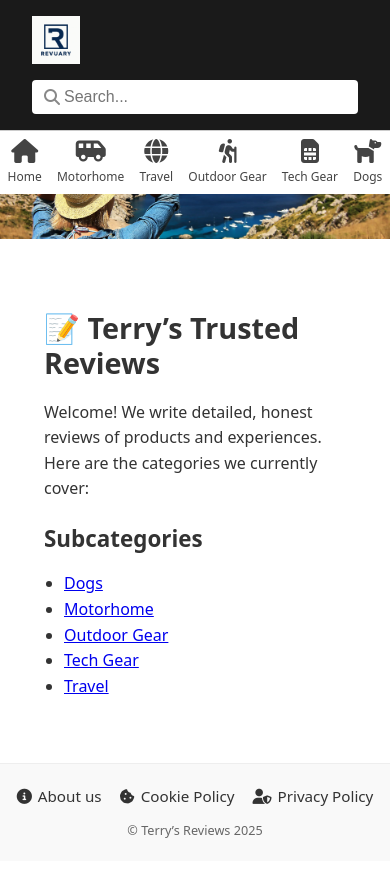
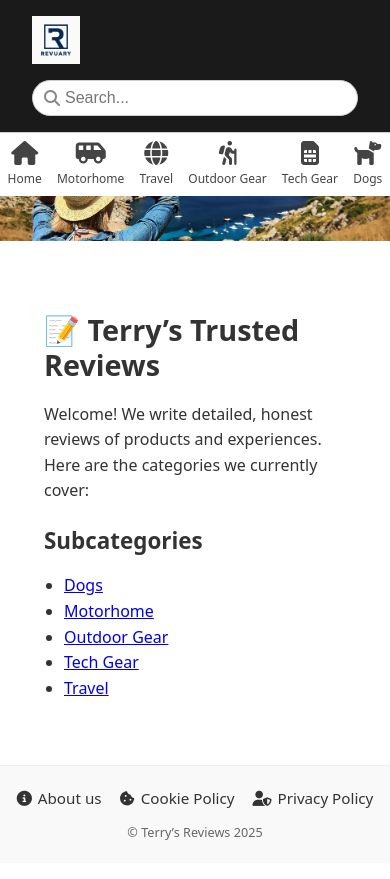
Before and after one commit to trowlinson/terrys-reviews, a Jekyll site: the page built from index.md, in a window 390 px wide. Shown: the top 879 px of the page. Built offline with Jekyll 4.4.1, drawn with Linux system fonts in a browser that asks for light colours.

Commit message:
one more styling change for mobile

```diff
--- a/assets/css/style.css
+++ b/assets/css/style.css
@@ -213,14 +213,7 @@ th, td {
 
 
 
-#search-input {
-  width: 100%;
-  padding: 0.5rem 2.5rem 0.5rem 2rem; /* space for icon and clear button */
-  font-size: 1rem;
-  border: 1px solid #ccc;
-  border-radius: 1.5rem;
-  box-sizing: border-box;
-}
+
 
 
 .search-icon {
@@ -434,12 +427,14 @@ th, td {
 #search-input {
   width: 100%;
   padding: 0.5rem 2.5rem 0.5rem 2rem; /* space for icons */
-  border-radius: 4px;
-  border: none;
+  border-radius: 1.5rem;
+  border: 1px solid #ccc;
   font-size: 1rem;
   background-color: #fff;
   color: #000;
+  box-sizing: border-box;
 }
+
 
 .search-icon {
   position: absolute;
```
